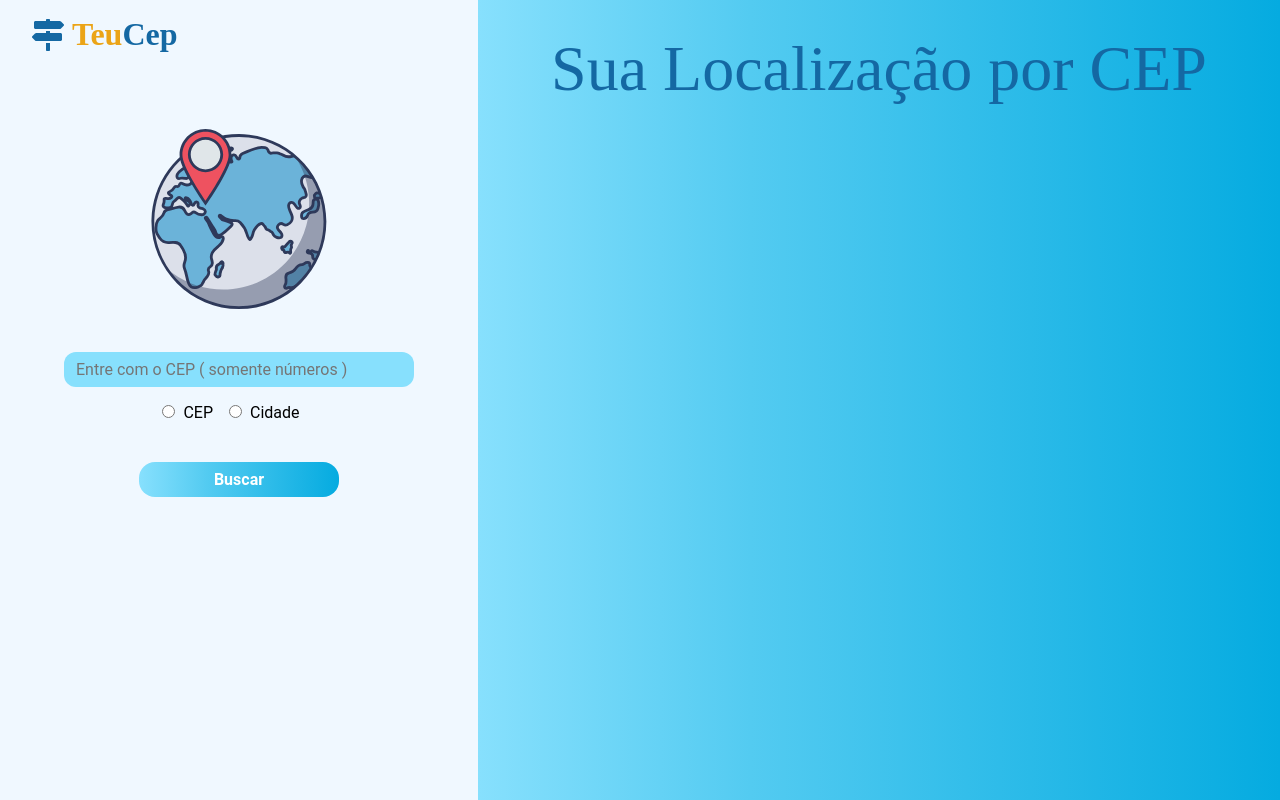
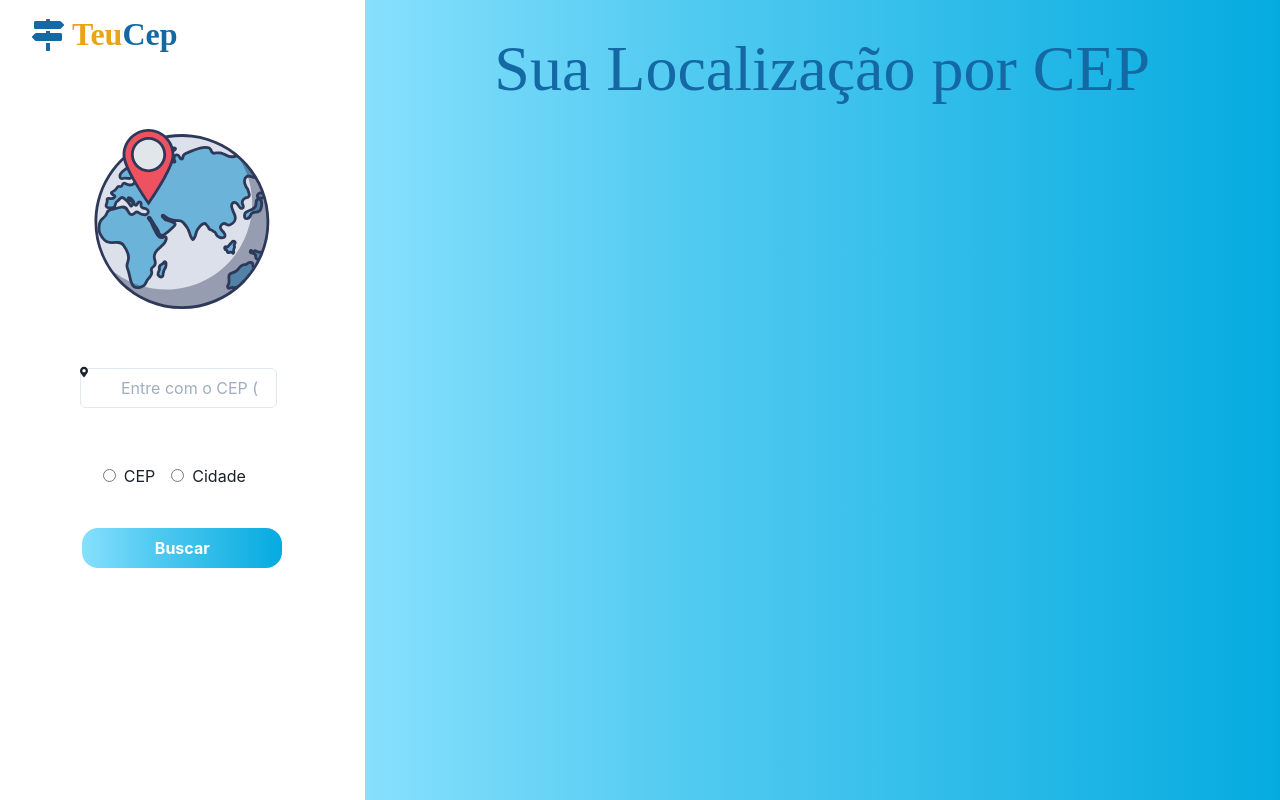
Before and after one commit to KaelHS/searchByCEP, a Next.js app: page / in a window 1280 px wide. Built offline with nearby package versions, Linux system fonts and the light colour scheme; a web font is replaced by a local one.

Commit message:
input validation

```diff
--- a/package.json
+++ b/package.json
@@ -9,8 +9,14 @@
     "lint": "next lint"
   },
   "dependencies": {
+    "@chakra-ui/core": "^0.8.0",
+    "@chakra-ui/react": "^1.6.8",
+    "@emotion/react": "^11.4.1",
+    "@emotion/styled": "^11.3.0",
+    "@hookform/error-message": "^2.0.0",
     "@types/react-lottie": "^1.2.6",
     "axios": "^0.21.4",
+    "framer-motion": "^4.1.17",
     "next": "11.1.2",
     "react": "17.0.2",
     "react-dom": "17.0.2",
--- a/src/components/FormSide/index.tsx
+++ b/src/components/FormSide/index.tsx
@@ -1,8 +1,10 @@
-import { FormEvent, useEffect, useState } from "react";
+import { useEffect, useState } from "react";
 import { useForm, SubmitHandler } from "react-hook-form";
+import { ErrorMessage } from "@hookform/error-message";
+import { FaMapSigns, FaMapMarkerAlt } from 'react-icons/fa';
+import { InputGroup, Icon, InputLeftElement, Input } from '@chakra-ui/react';
+import animationData from '../../../public/globe.json'
 import Lottie from 'react-lottie';
-import animationData from '../../../public/globe.json'
-import { FaMapSigns } from 'react-icons/fa';
 
 import { useCEP } from "../../hooks/useCEP";
 import { api } from "../../services/api";
@@ -19,8 +21,7 @@ const defaultOptions = {
 };
 
 interface SearchLocaleData {
-    uf?: string;
-    city?:string;
+
     search: string;
 }
 
@@ -30,7 +31,9 @@ export function FormSide() {
 
     const [radio, setRadio] = useState('');
 
-    const { register, handleSubmit, formState, reset } = useForm();
+    const { register, handleSubmit, formState, reset } = useForm<SearchLocaleData>({
+        criteriaMode: 'all'
+    });
 
     const { errors } = formState;
 
@@ -38,24 +41,24 @@ export function FormSide() {
 
         event?.defaultPrevented;
 
-        console.log(value);
-
         const { data } = await api.get(`/${value.search}/json`);
 
         setLocaleResponses(data);
-
-        console.log(data)
 
         reset(value);
       }
 
       useEffect(() => {
+
         if (formState.isSubmitSuccessful) {
+
           reset({ search: '' });
+
         }
       }, [formState, reset]);
 
     return(
+
         <div className={styles.container}>
             <h1><FaMapSigns /><span>Teu</span>Cep</h1>
             <div className={styles.animation}>
@@ -70,20 +73,40 @@ export function FormSide() {
 
             </div>
             <form onSubmit={handleSubmit(onSubmit)}>
-                <input
+                    <InputGroup>
+                    <InputLeftElement children={<FaMapMarkerAlt />}/>
+                    <Input
                         type="text"
+                        placeholder="Entre com o CEP ( somente números )"
                         {...register('search', {
-                        required: {
-                            value: true,
-                            message: "É obrigatório preencher o CEP"
-                        },
+                            required: "É obrigatório preencher o CEP",
                             pattern: {
-                            value: /[0-9]{8}/ ,
+                                value: /^\d{8}/ ,
                                 message: "CEP inválido"
                             },
-                        valueAsNumber:true,
+                            maxLength: {
+                                value: 8,
+                                message: "CEP inválido ( tamanho incorreto )"
+                            },
+                            minLength: {
+                                value: 8,
+                                message: "CEP inválido ( tamanho incorreto )"
+                            }
                         })}
-                    placeholder="Entre com o CEP ( somente números )"
+
+                        />
+                        </InputGroup>
+                        <ErrorMessage
+                            errors={errors}
+                            name="search"
+                            render={({ messages }) => {
+                            console.log("messages", messages);
+                            return messages
+                                ? Object.entries(messages).map(([type, message]: [string, string]) => (
+                                    <p key={type}>{message}</p>
+                                ))
+                                : null;
+                            }}
                         />
 
                 <div className={styles.radiosButton}>
--- a/src/components/FormSide/styles.module.scss
+++ b/src/components/FormSide/styles.module.scss
@@ -34,14 +34,14 @@
         justify-content: center;
         align-items: center;
 
-        input[type="text"] {
-            padding: 0.5rem 0.75rem;
-            border: none;
-            border-radius: 0.75rem;
-            outline: none;
-            width: 350px;
-            background: #87e0fd;
-        }
+        // input[type="text"] {
+        //     padding: 0.5rem 0.75rem;
+        //     border: none;
+        //     border-radius: 0.75rem;
+        //     outline: none;
+        //     width: 350px;
+        //     background: #87e0fd;
+        // }
 
         div {
             display: flex;
--- a/src/components/ResponseSide/index.tsx
+++ b/src/components/ResponseSide/index.tsx
@@ -10,7 +10,7 @@ export function ResponseSide() {
 
             <h1>Sua Localização por CEP</h1>
             <p>{axiosResponse.cep}</p>
-            <table className={styles.resultTable}>
+            {/* <table className={styles.resultTable}>
                 <thead>
                     { axiosResponse.uf?.length > 0 &&
                         <tr>
@@ -37,8 +37,12 @@ export function ResponseSide() {
                         </tr>
                     }
                 </tbody>
-            </table>
+            </table> */}
+            { axiosResponse &&
+                <ul>
 
+                </ul>
+            }
 
         </div>
     );
--- a/src/pages/_app.tsx
+++ b/src/pages/_app.tsx
@@ -1,12 +1,15 @@
 import "../styles/globals.scss";
 import type { AppProps } from 'next/app'
+import { ChakraProvider } from '@chakra-ui/react';
 import { CepContextProvider } from "../hooks/useCEP";
 
 function MyApp({ Component, pageProps }: AppProps) {
   return (
-    <CepContextProvider>
-      <Component {...pageProps} />
-    </CepContextProvider>
+    <ChakraProvider>
+      <CepContextProvider>
+        <Component {...pageProps} />
+      </CepContextProvider>
+    </ChakraProvider>
 
   );
 }
--- a/tsconfig.json
+++ b/tsconfig.json
@@ -4,7 +4,7 @@
     "lib": ["dom", "dom.iterable", "esnext"],
     "allowJs": true,
     "skipLibCheck": true,
-    "strict": true,
+    "strict": false,
     "forceConsistentCasingInFileNames": true,
     "noEmit": true,
     "esModuleInterop": true,
```
Also changed, not shown: 1 other file (tests, documents, lock files or other folders). Lines whose indentation alone changed are shown as unchanged.
